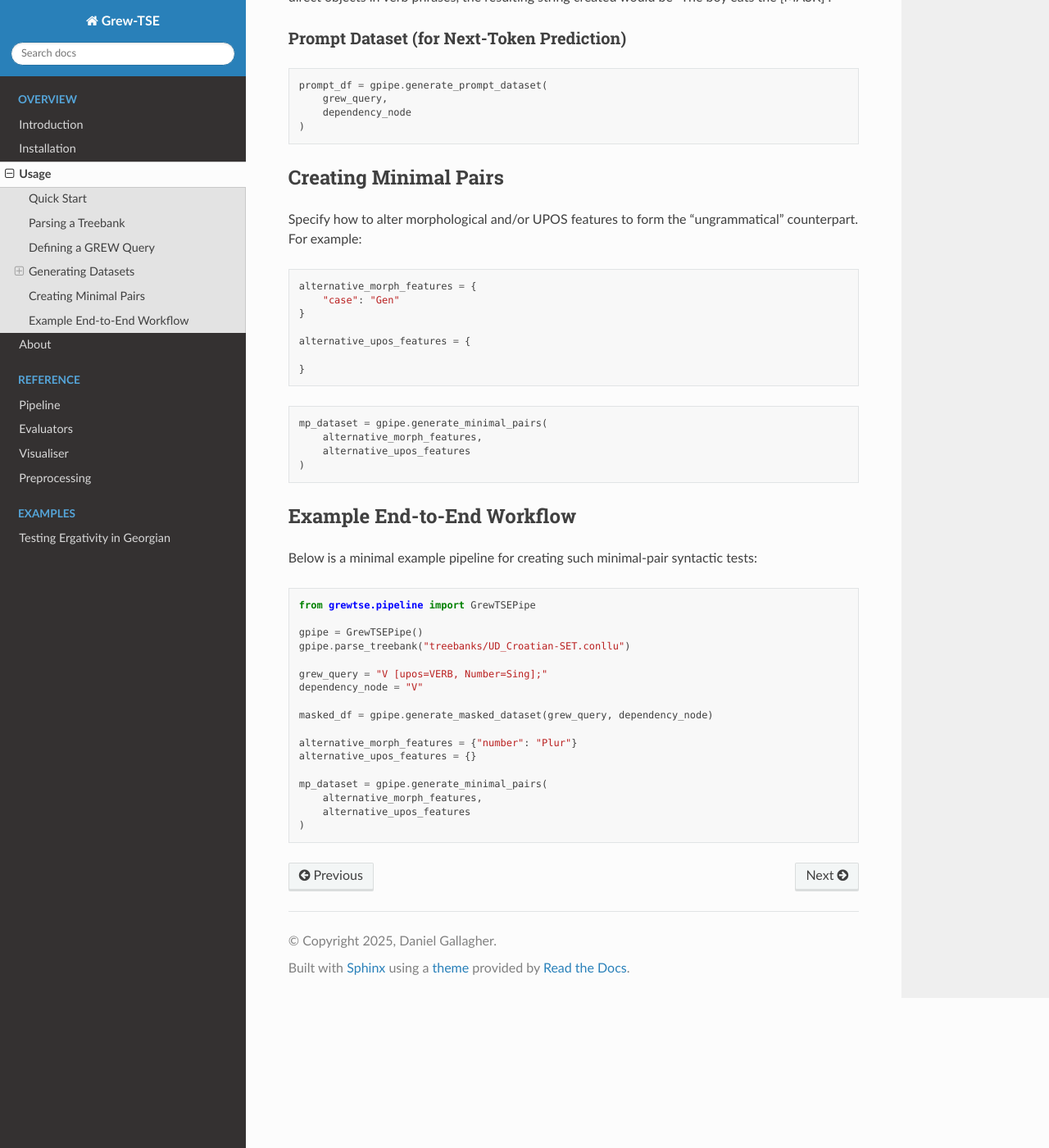
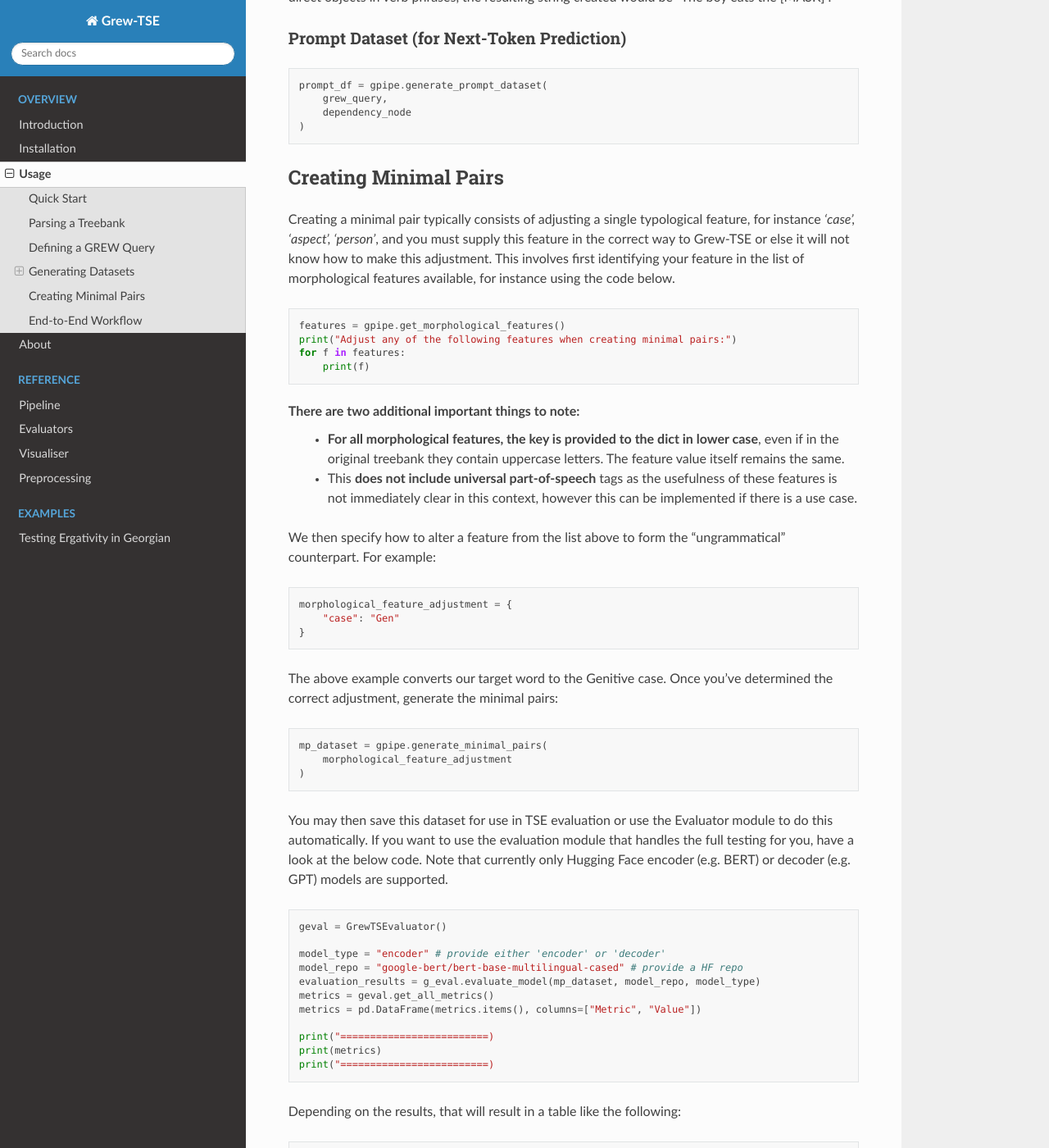
Before and after one commit to DanielGall500/Grew-TSE, a Sphinx documentation site: the page built from docs/source/usage.rst, in a window 1280 px wide and 1400 px high, scrolled down 1812 px. Shown: the whole window at 82% size. Built offline with Sphinx 7.4.7 and the Read the Docs theme 3.1.0, drawn with Linux system fonts in a browser that asks for light colours; some of the changed text lies outside the part shown.

Commit message:
improved example

```diff
--- a/docs/source/usage.rst
+++ b/docs/source/usage.rst
@@ -99,38 +99,84 @@ Prompt Dataset (for Next-Token Prediction)
 Creating Minimal Pairs
 ----------------------
 
-Specify how to alter morphological and/or UPOS features to form the
-"ungrammatical" counterpart. For example:
+Creating a minimal pair typically consists of adjusting a single typological feature, for instance *'case', 'aspect', 'person'*, and you must supply this feature in the correct way to Grew-TSE or else it will not know how to make this adjustment.
+This involves first identifying your feature in the list of morphological features available, for instance using the code below.
 
 .. code-block:: python
 
-   alternative_morph_features = {
+   features = gpipe.get_morphological_features()
+   print("Adjust any of the following features when creating minimal pairs:")
+   for f in features:
+       print(f)
+
+There are two additional important things to note:
+   - **For all morphological features, the key is provided to the dict in lower case**, even if in the original treebank they contain uppercase letters. The feature value itself remains the same.
+   - This **does not include universal part-of-speech** tags as the usefulness of these features is not immediately clear in this context, however this can be implemented if there is a use case.
+
+We then specify how to alter a feature from the list above to form the "ungrammatical" counterpart. For example:
+
+.. code-block:: python
+
+   morphological_feature_adjustment = {
        "case": "Gen"
    }
 
-   alternative_upos_features = {
-
-   }
+The above example converts our target word to the Genitive case.
+Once you've determined the correct adjustment, generate the minimal pairs:
 
 .. code-block:: python
 
    mp_dataset = gpipe.generate_minimal_pairs(
-       alternative_morph_features,
-       alternative_upos_features
+       morphological_feature_adjustment
    )
 
+You may then save this dataset for use in TSE evaluation or use the Evaluator module to do this automatically.
+If you want to use the evaluation module that handles the full testing for you, have a look at the below code.
+Note that currently only Hugging Face encoder (e.g. BERT) or decoder (e.g. GPT) models are supported.
 
-Example End-to-End Workflow
+.. code-block:: python
+
+    geval = GrewTSEvaluator()
+
+    model_type = "encoder" # provide either 'encoder' or 'decoder'
+    model_repo = "google-bert/bert-base-multilingual-cased" # provide a HF repo
+    evaluation_results = g_eval.evaluate_model(mp_dataset, model_repo, model_type)
+    metrics = geval.get_all_metrics()
+    metrics = pd.DataFrame(metrics.items(), columns=["Metric", "Value"])
+
+    print("=========================)
+    print(metrics)
+    print("=========================)
+
+Depending on the results, that will result in a table like the following:
+
+.. code-block:: bash
+
+   =========================
+            Metric  Value
+   0         accuracy   0.84
+   1        precision   1.00
+   2           recall   0.84
+   3               f1   0.91
+
+   4   true_positives   57
+   5  false_positives   0
+   6  false_negatives   11
+   7   true_negatives   0
+   =========================
+
+End-to-End Workflow
 ---------------------------
 
-Below is a minimal example pipeline for creating such minimal-pair syntactic tests:
+Below is a minimal example pipeline for creating such minimal-pair syntactic tests.
+Depending on your treebank, you may have to provide differing feature names and values.
 
 .. code-block:: python
 
    from grewtse.pipeline import GrewTSEPipe
 
    gpipe = GrewTSEPipe()
-   gpipe.parse_treebank("treebanks/UD_Croatian-SET.conllu")
+   gpipe.parse_treebank("treebanks/your-treebank.conllu")
 
    grew_query = "V [upos=VERB, Number=Sing];"
    dependency_node = "V"
@@ -144,3 +190,15 @@ Below is a minimal example pipeline for creating such minimal-pair syntactic tes
        alternative_morph_features,
        alternative_upos_features
    )
+
+   geval = GrewTSEvaluator()
+
+   model_type = "encoder" # provide either 'encoder' or 'decoder'
+   model_repo = "google-bert/bert-base-multilingual-cased" # provide a HF repo
+   evaluation_results = g_eval.evaluate_model(mp_dataset, model_repo, model_type)
+   metrics = geval.get_all_metrics()
+   metrics = pd.DataFrame(metrics.items(), columns=["Metric", "Value"])
+
+   print("=========================)
+   print(metrics)
+   print("=========================)
```
